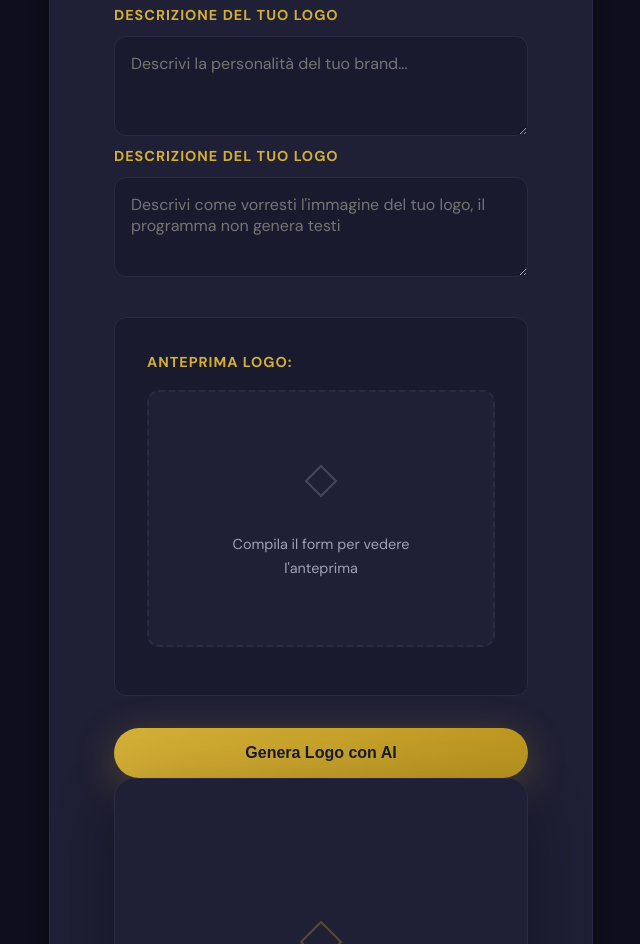
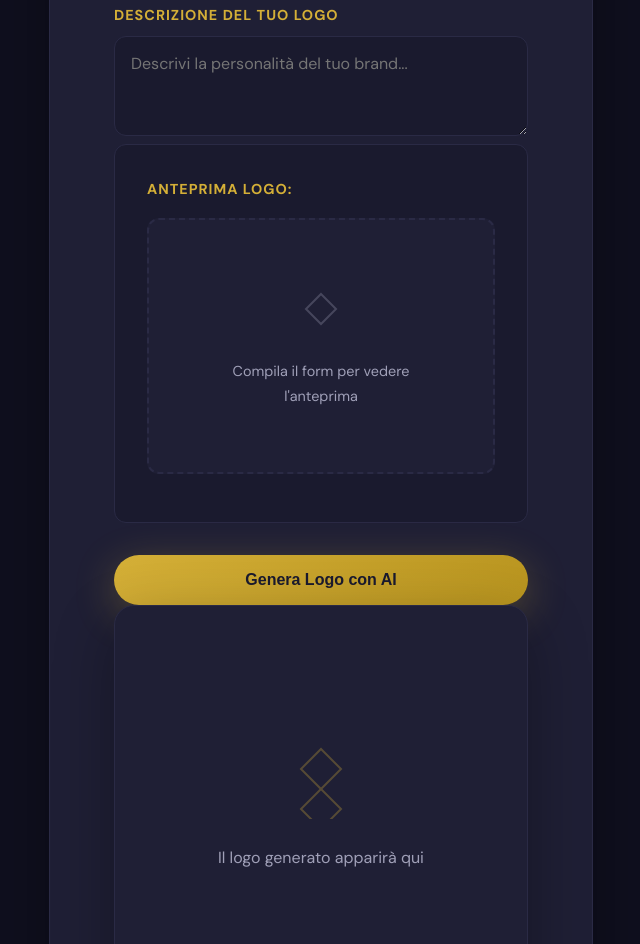
Before and after one commit to ilariavisciglia9-jpg/logovex, a website: page public/index.html in a window 1280 px wide. Shown: the part 5688-6632 px from the top of the page, without its empty margins (15-655 px from the left). Drawn offline with nearby package versions, Linux system fonts and the light colour scheme.

Commit message:
index.html

```diff
--- a/public/index.html
+++ b/public/index.html
@@ -204,11 +204,6 @@
                         <label for="description">Descrizione del tuo logo</label>
                         <textarea id="description" rows="3" placeholder="Descrivi la personalità del tuo brand..." required></textarea>
 
-                    <div class="form-group" required>
-                        <label for="description">Descrizione del tuo logo</label>
-                        <textarea id="description" rows="3" placeholder="Descrivi come vorresti l'immagine del tuo logo, il programma non genera testi" required></textarea>
-
-                    </div>
 
                     <!-- Live Preview in Form -->
                     <div class="form-preview-section">
```
